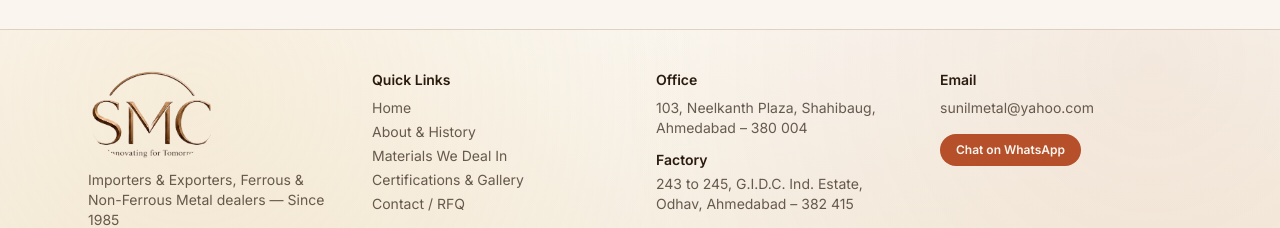
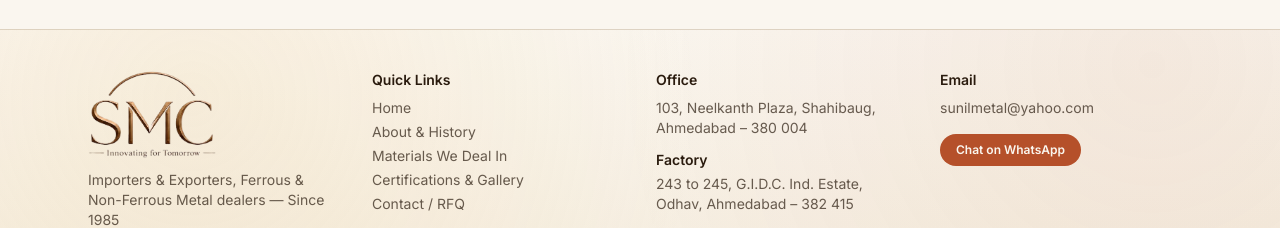
Before and after one commit to vedhaan/sunilmetalcorporation, a React (Vite) app: page /contact-rfq in a window 1280 px wide. Shown: the part 3102-3330 px from the top of the page. Built offline with nearby package versions, Linux system fonts and the light colour scheme.

Commit message:
fixed issues 31/8/26

```diff
--- a/src/components/Footer.jsx
+++ b/src/components/Footer.jsx
@@ -25,7 +25,7 @@ export default function Footer() {
       <div className="max-w-6xl mx-auto px-6 py-10 grid grid-cols-1 md:grid-cols-4 gap-8 text-sm">
         <div>
           <div className="w-32 h-22 mb-3">
-            <img src="/logo-remove.jpg" alt="Sunil Metal Corporation" className="w-full h-full rounded-full object-contain" />
+            <img src="/logo-remove.jpg" alt="Sunil Metal Corporation" className="w-full h-full" />
           </div>
           <p className="text-ink/70">Importers & Exporters, Ferrous & Non-Ferrous Metal dealers — Since 1985</p>
 
```
